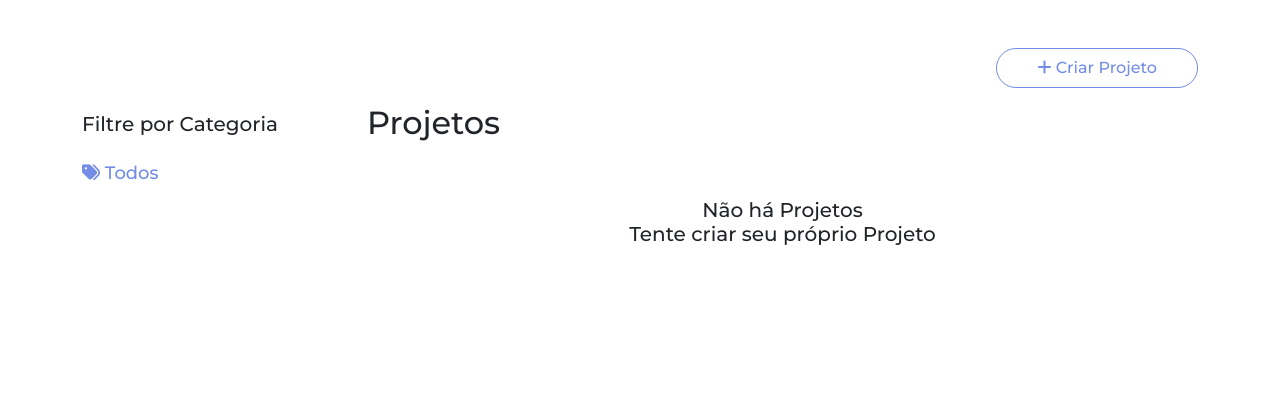
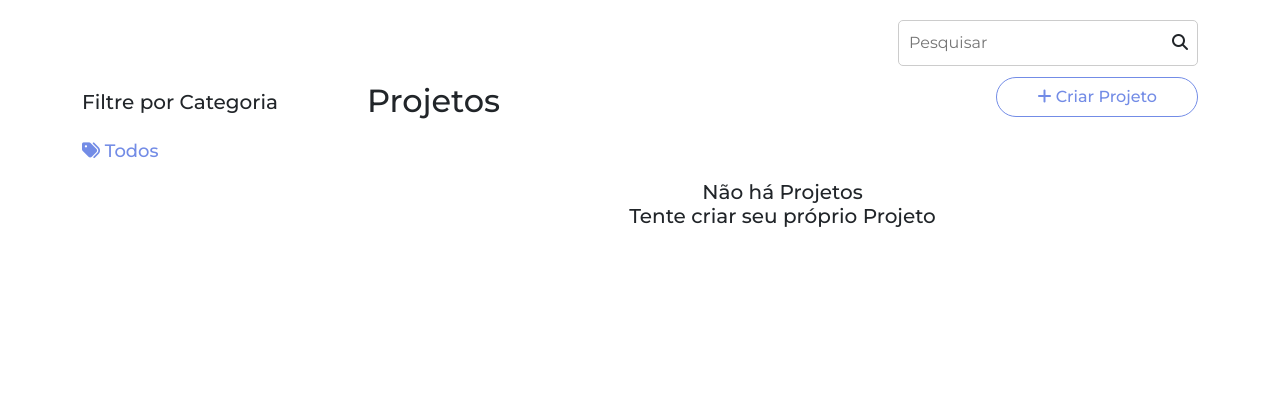
Before and after one commit to KayaraSilveira/Abrace, a Django app: page / in a window 1280 px wide. Shown: the part 72-492 px from the top of the page. Run offline with Django 4.2, Linux system fonts and the light colour scheme; the visitor is signed in with stand-in values (Sample User, id 1); data comes from the database, SQL or seed files in the repository; data that the repository does not hold is empty; some libraries are stand-ins or nearby versions.

Commit message:
search project

```diff
--- a/base_static/global/css/style.css
+++ b/base_static/global/css/style.css
@@ -557,3 +557,26 @@ textarea.form-control {
 .switch-off.btn, .switch-on.btn {
     padding: 8px 0;
 }
+
+
+/* Estilos para o campo de busca */
+.search-container {
+    position: relative;
+    width: 300px;
+    margin: 20px 0 0 auto;
+}
+
+.search-input {
+    width: 100%;
+    padding: 10px 40px 10px 10px;
+    border: 1px solid #ccc;
+    border-radius: 5px;
+}
+
+.search-icon {
+    position: absolute;
+    right: 10px;
+    top: 50%;
+    transform: translateY(-50%);
+    cursor: pointer;
+}
--- a/projects/templates/projects/pages/projects.html
+++ b/projects/templates/projects/pages/projects.html
@@ -4,9 +4,13 @@
 
 {% block content %}
 <div class="container">
-    <div class="text-end mt-5 mb-0">
-        <a class="btn btn-outline-primary" href="{% url 'projects:project_new' %}?next={{ request.path }}"><i class="fa-solid fa-plus"></i> Criar Projeto</a>
+    <form></form>
+    <form action="{% url 'projects:search_project' %}" method="GET">
+    <div class="search-container">
+        <input type="text" name="query" class="search-input" placeholder="Pesquisar">
+        <span class="search-icon" onclick="submitForm()"><i class="fa-solid fa-magnifying-glass"></i></span>
     </div>
+    </form>
     <div class="row">
         <div class="col-3">
             <h5 class="my-4">Filtre por Categoria</h5>
@@ -20,7 +24,7 @@
         <div class="col">
             {% if recommendations %}
             <div>
-                <h2 class="mt-3">Recomendações</h2>
+                <h2 class="mt-3" data-aos="fade-up" data-aos-duration="800">Recomendações</h2>
                 <div class="row justify-content-start my-1">
                 {% for project in recommendations %}
                     <div class="my-3 mx-1 profile-project-box" data-aos="fade-up" data-aos-duration="800">
@@ -46,7 +50,10 @@
             </div>
             {% endif %}
             <div>
-                <h2 class="mt-3">Projetos</h2>
+                <div class="row justify-content-between align-items-center" data-aos="fade-up" data-aos-duration="800">
+                    <h2 class="mt-3 col" >Projetos</h2>
+                    <div class="col text-end"><a class="btn btn-outline-primary" href="{% url 'projects:project_new' %}?next={{ request.path }}"><i class="fa-solid fa-plus"></i> Criar Projeto</a></div>
+                </div>
                 <div class="row justify-content-start my-1">
                 {% for project in projects %}
                     <div class="my-3 mx-1 profile-project-box" data-aos="fade-up" data-aos-duration="800">
--- a/projects/urls.py
+++ b/projects/urls.py
@@ -28,4 +28,5 @@ urlpatterns = [
     path('project/solicitation/reject', views.reject_solicitation, name='solicitation_reject'),
     path('project/solicitation/<str:project_pk>', views.Solicitation.as_view(), name='project_solicitation'),
     path('project/deactivate/<str:project_pk>', views.deactivate, name='deactivate'),
+    path('project/search/', views.search_project, name='search_project'),
 ]
--- a/projects/views.py
+++ b/projects/views.py
@@ -8,6 +8,7 @@
 from django.urls import reverse
 from accounts.models import CustomUser, Category
 from django.http import Http404
+from django.db.models import Q
 
 @method_decorator(
     login_required(login_url='accounts:login', redirect_field_name='next'),
@@ -601,3 +602,21 @@
     project.save()
 
     return redirect (reverse('projects:project_edit', args=[project_pk]))
+
+def search_project(request):
+    query = request.GET.get('query', '')
+    user = CustomUser.objects.get(pk=request.user.pk)
+
+    projects = Project.objects.filter(
+        Q(name__icontains=query) | Q(categories__title__icontains=query) | Q(description__icontains=query),
+        status=True
+        ).distinct()
+
+    return render(
+        request,
+        'projects/pages/projects_search.html',
+        context={
+            'projects': projects,
+            'user': user,
+        }
+    )
```
Also changed, not shown: projects/templates/projects/pages/projects_search.html (added, +48 -0 lines).
